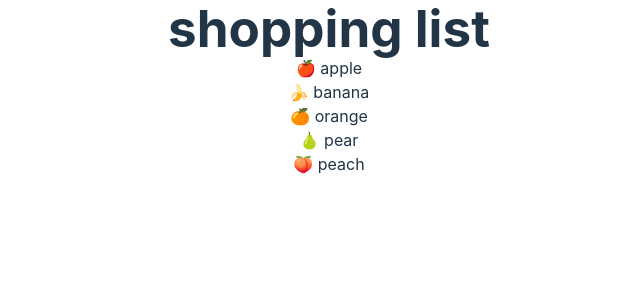
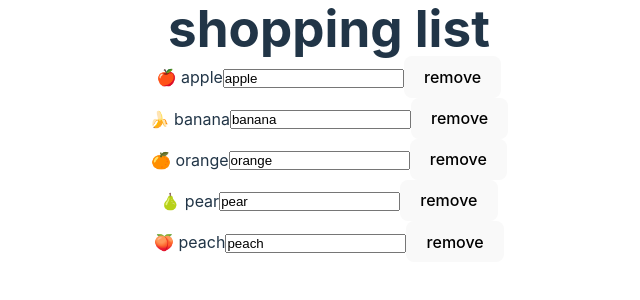
Before and after one commit to Ange230700/react-basics-app, a React (Vite) app: page / in a window 1280 px wide. Shown: the top 300 px of the page, without its empty margins (311-951 px from the left). Built offline with nearby package versions, Linux system fonts and the light colour scheme.

Commit message:
Understanding keys

```diff
--- a/src/App.jsx
+++ b/src/App.jsx
@@ -1,6 +1,6 @@
 import './App.css';
 import Article from './components/Article';
-// import { useState } from 'react';
+import { useState } from 'react';
 // import InputMessage from './components/InputMessage';
 // import DisplayMessage from './components/DisplayMessage';
 
@@ -12,24 +12,29 @@ function App() {
   //     <DisplayMessage message={message} />
   //   </>
   // );
-  const cart = [
+  const initialCart = [
     { name: 'apple', emoji: '🍎' },
     { name: 'banana', emoji: '🍌' },
     { name: 'orange', emoji: '🍊' },
     { name: 'pear', emoji: '🍐'},
     { name: 'peach', emoji: '🍑'}
   ];
+  const [cart, setCart] = useState(initialCart);
+  const removeArticle = (article) => {
+    setCart(cart.filter((item) => item !== article));
+  };
   return (
     <div>
       <h1>shopping list</h1>
       <ul>
         {
           cart.map(
-            (article, index) => (
+            (article) => (
               <Article
-                key={index}
+                key={article.name}
                 name={article.name}
                 emoji={article.emoji}
+                removeArticle={removeArticle}
               />
             )
           )
--- a/src/components/Article.jsx
+++ b/src/components/Article.jsx
@@ -1,14 +1,23 @@
 import PropTypes from 'prop-types';
 
-function Article({ name, emoji }) {
+function Article({ name, emoji, removeArticle }) {
     return (
-        <li>{emoji} {name}</li>
+        <li>
+            {emoji} {name}
+            <input type="text" defaultValue={name} />
+            <button onClick={
+                () => {
+                    removeArticle({ name, emoji });
+                }
+            }>remove</button>
+        </li>
     );
 }
 
 Article.propTypes = {
     name: PropTypes.string.isRequired,
-    emoji: PropTypes.string.isRequired
+    emoji: PropTypes.string.isRequired,
+    removeArticle: PropTypes.func.isRequired
 }
 
 export default Article;
```
